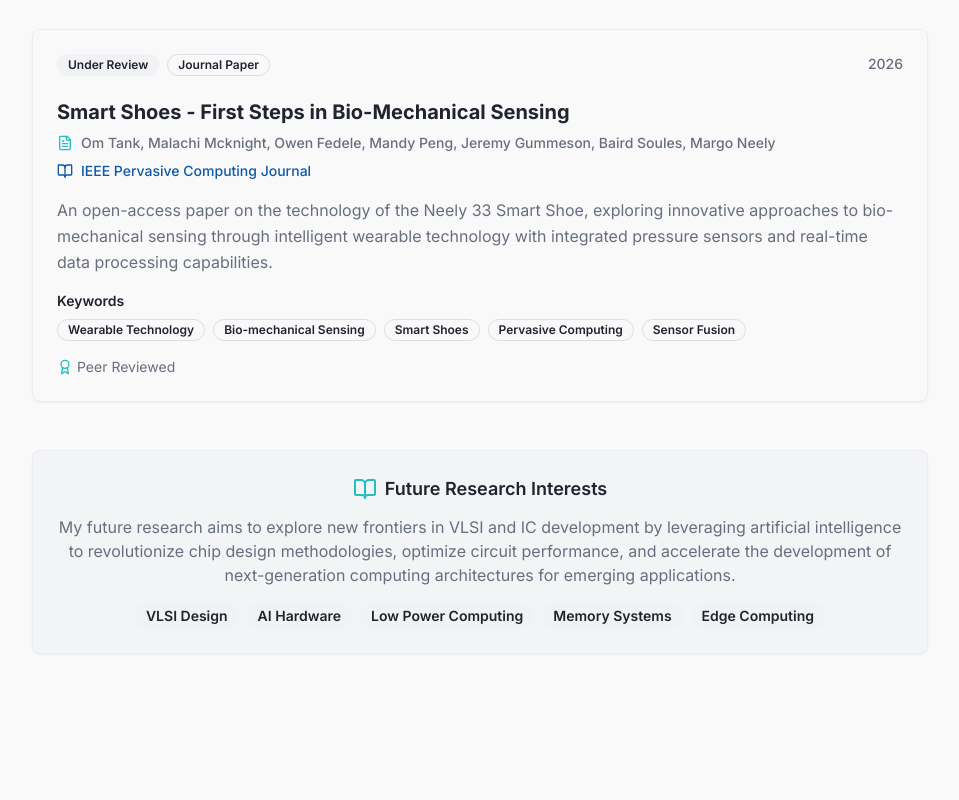
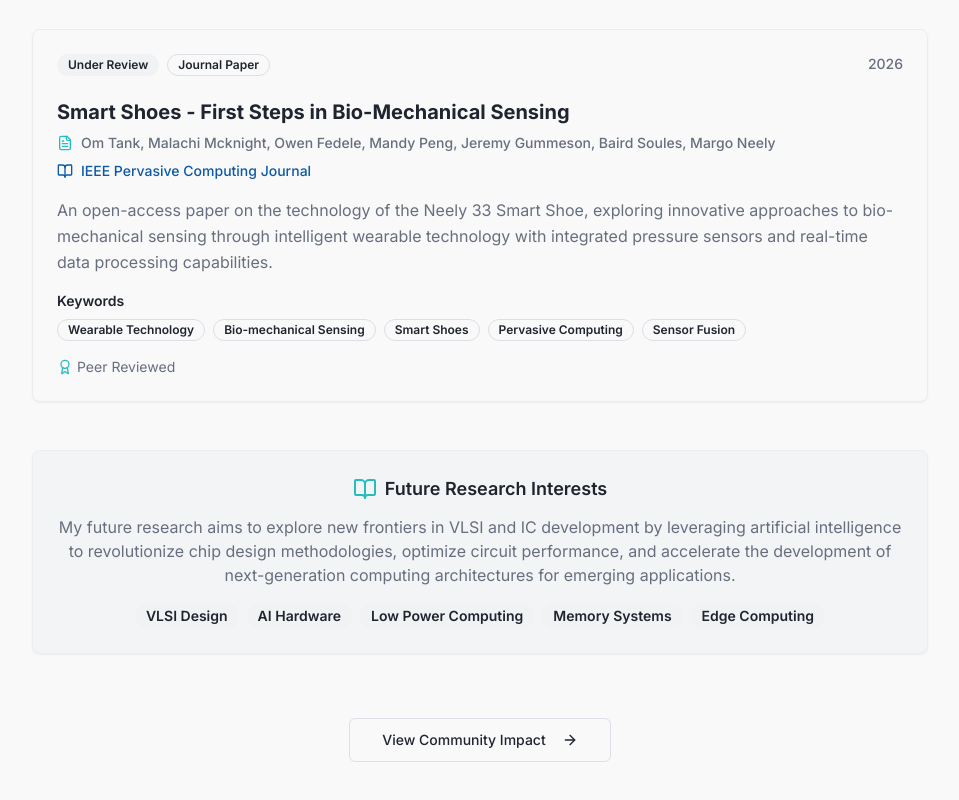
Before and after one commit to OTANK10/om-tank-nexus, a React (Vite) app: page /publications in a window 1280 px wide. Shown: the part 666-1466 px from the top of the page, without its empty margins (160-1119 px from the left). Before the commit the page ends 1384 px from the top, so only its background shows below. Built offline with nearby package versions, Linux system fonts and the light colour scheme.

Commit message:
Add community impact button
Add a navigation button to the community impact section at the bottom of the page.

```diff
--- a/src/pages/Publications.tsx
+++ b/src/pages/Publications.tsx
@@ -1,6 +1,7 @@
 import { Card } from "@/components/ui/card";
 import { Badge } from "@/components/ui/badge";
-import { BookOpen, FileText, Award, ExternalLink } from "lucide-react";
+import { Button } from "@/components/ui/button";
+import { BookOpen, FileText, Award, ExternalLink, ArrowRight } from "lucide-react";
 
 const publicationsData = [
   {
@@ -143,6 +144,19 @@ const Publications = () => {
             </div>
           </Card>
         </div>
+
+        {/* Navigation to Community */}
+        <div className="mt-16 text-center animate-fade-in">
+          <Button
+            variant="outline"
+            size="lg"
+            onClick={() => window.location.href = '/community'}
+            className="group hover:bg-accent hover:text-accent-foreground transition-colors duration-300"
+          >
+            View Community Impact
+            <ArrowRight className="w-4 h-4 ml-2 group-hover:translate-x-1 transition-transform duration-300" />
+          </Button>
+        </div>
       </div>
     </div>
   );
```
